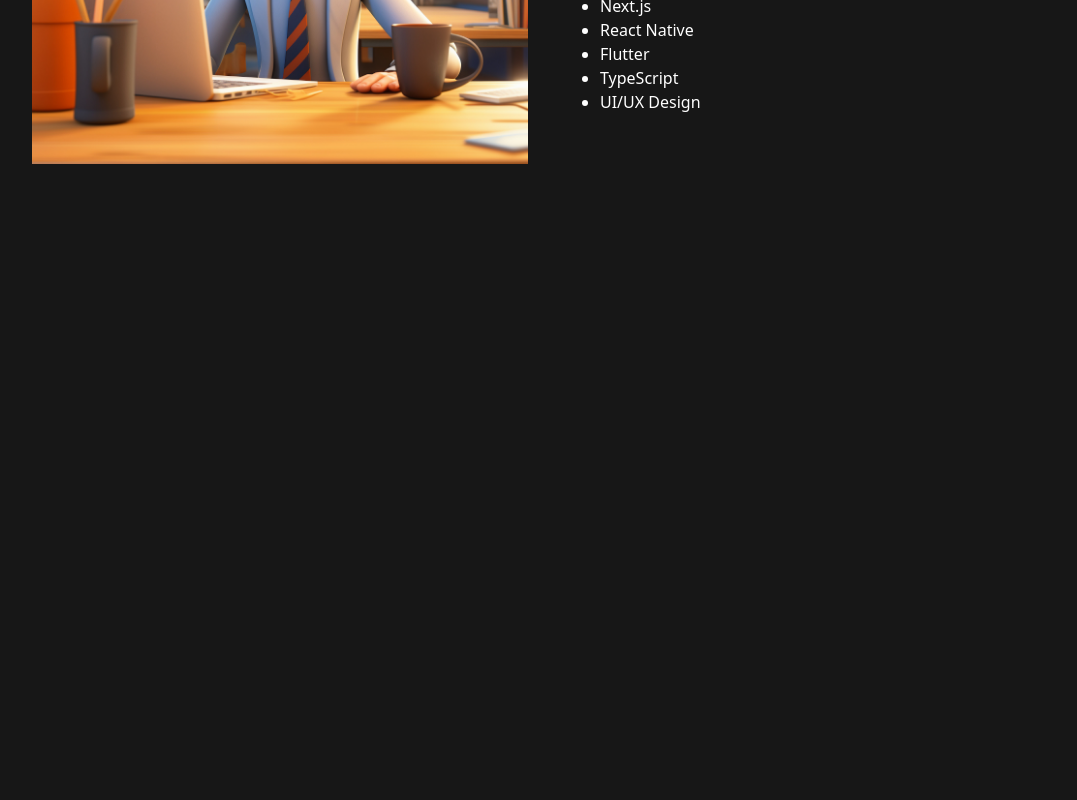
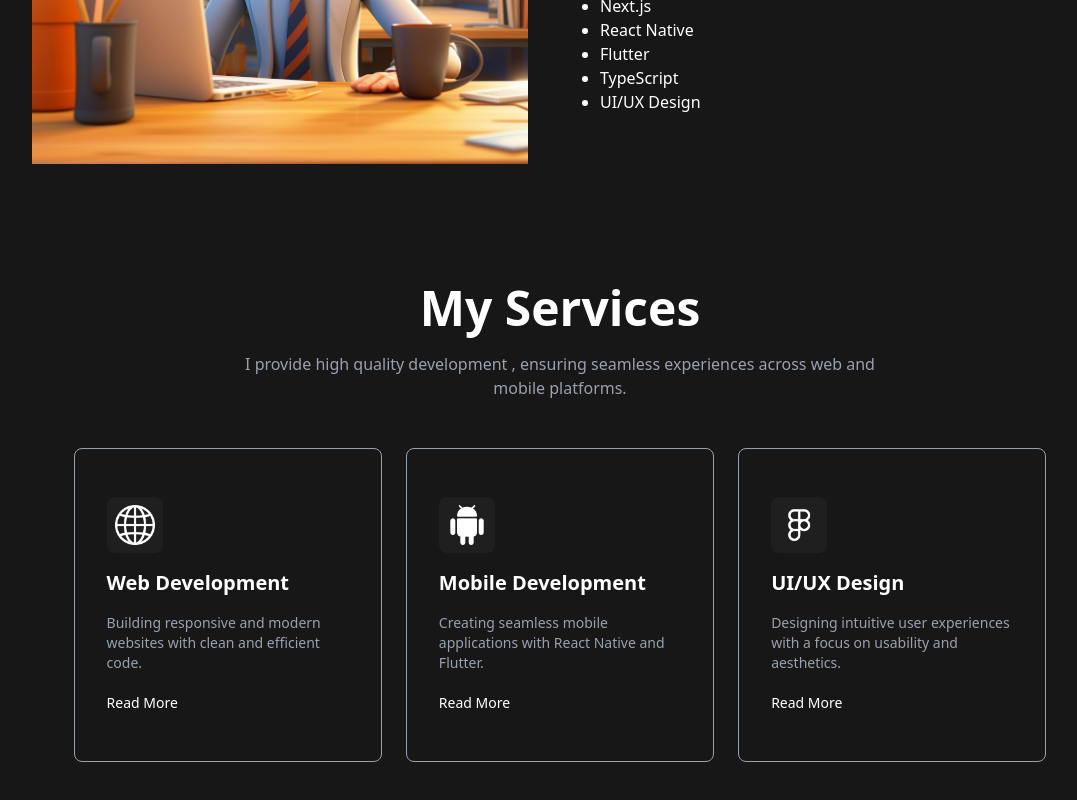
Before and after one commit to rim4j/portfolio, a Next.js app: page / in a window 1280 px wide. Shown: the part 1054-1854 px from the top of the page, without its empty margins (80-1157 px from the left). Before the commit the page ends 1298 px from the top, so only its background shows below. Built offline with nearby package versions, Linux system fonts and the light colour scheme.

Commit message:
create services section

```diff
--- /dev/null
+++ b/app/components/Services.jsx
@@ -0,0 +1,44 @@
+"use client";
+import React from "react";
+import { SERVICES_DATA } from "../utils/data";
+import Image from "next/image";
+import { motion } from "framer-motion";
+
+const Services = () => {
+  return (
+    <section id='services' className='w-full px-[12%] py-10 scroll-mt-20'>
+      <div className='text-center mb-12'>
+        <h2 className='text-5xl font-bold '>My Services</h2>
+        <p className='max-w-2xl mx-auto mt-5 text-gray-400'>
+          I provide high quality development , ensuring seamless experiences
+          across web and mobile platforms.
+        </p>
+      </div>
+      <div className='grid grid-cols-[repeat(auto-fit,minmax(200px,1fr))] gap-6'>
+        {SERVICES_DATA.map(({ id, title, description, icon }) => (
+          <motion.div
+            initial={{ opacity: 0 }}
+            whileInView={{ opacity: 1 }}
+            transition={{ duration: 0.6, delay: id * 0.3 }}
+            key={id}
+            className='border border-gray-400 rounded-lg px-8 py-12 cursor-pointer hover:-translate-y-3 transition duration-500'
+          >
+            <div className='bg-[#1f1f1f] rounded-lg w-14 h-14 flex items-center justify-center'>
+              <Image src={icon} alt={title} className='w-10 h-10' />
+            </div>
+            <h3 className='text-xl my-4 text-white font-semibold'>{title}</h3>
+            <p className='text-sm text-gray-400 leading-5'>{description}</p>
+            <a
+              href=''
+              className='flex items-center gap-2 text-sm mt-5 text-white '
+            >
+              Read More
+            </a>
+          </motion.div>
+        ))}
+      </div>
+    </section>
+  );
+};
+
+export default Services;
--- a/app/page.js
+++ b/app/page.js
@@ -2,6 +2,7 @@ import React from "react";
 import Navbar from "./components/Navbar";
 import Hero from "./components/Hero";
 import About from "./components/About";
+import Services from "./components/Services";
 
 const Home = () => {
   return (
@@ -9,6 +10,7 @@ const Home = () => {
       <Navbar />
       <Hero />
       <About />
+      <Services />
     </main>
   );
 };
```
